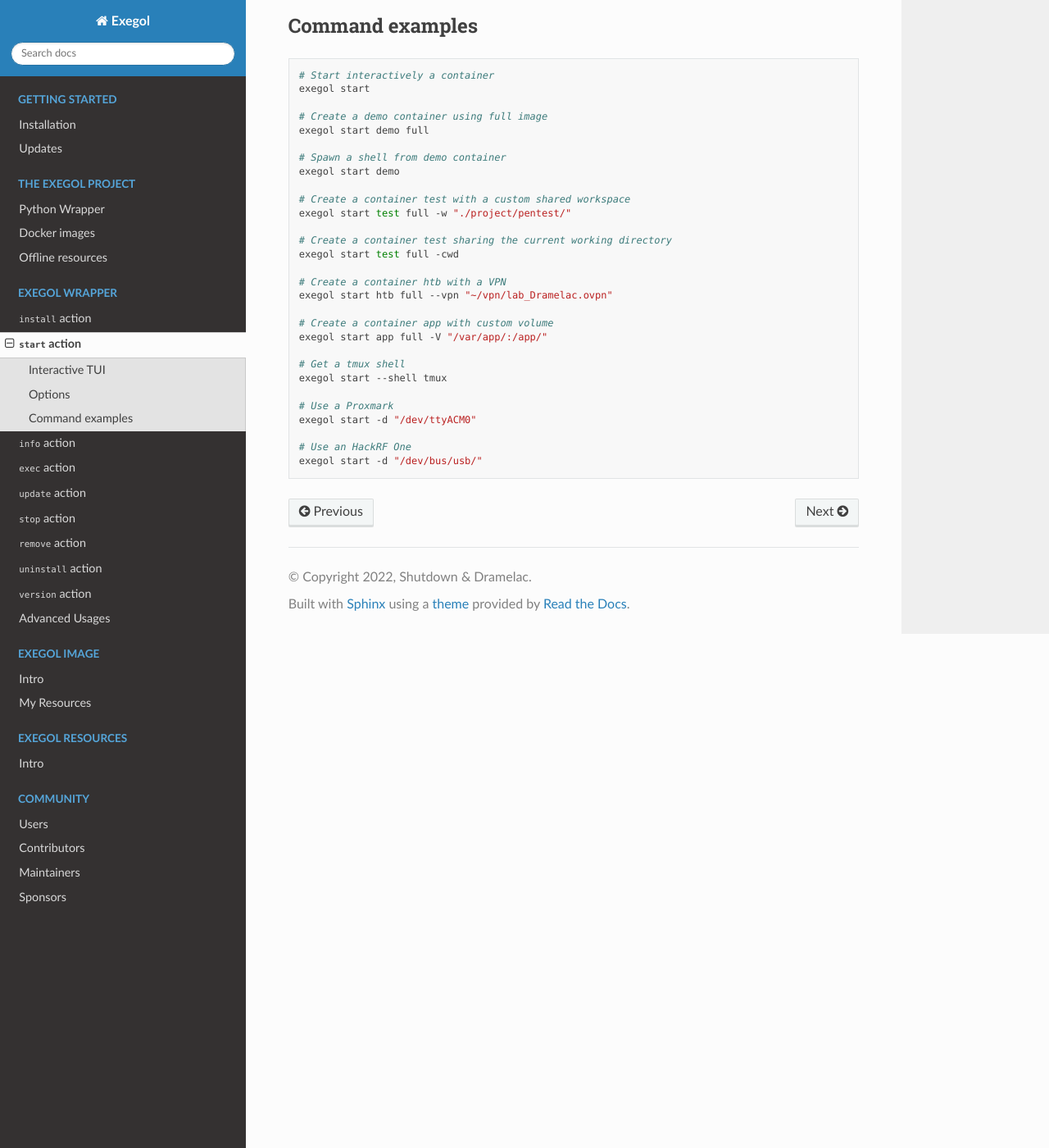
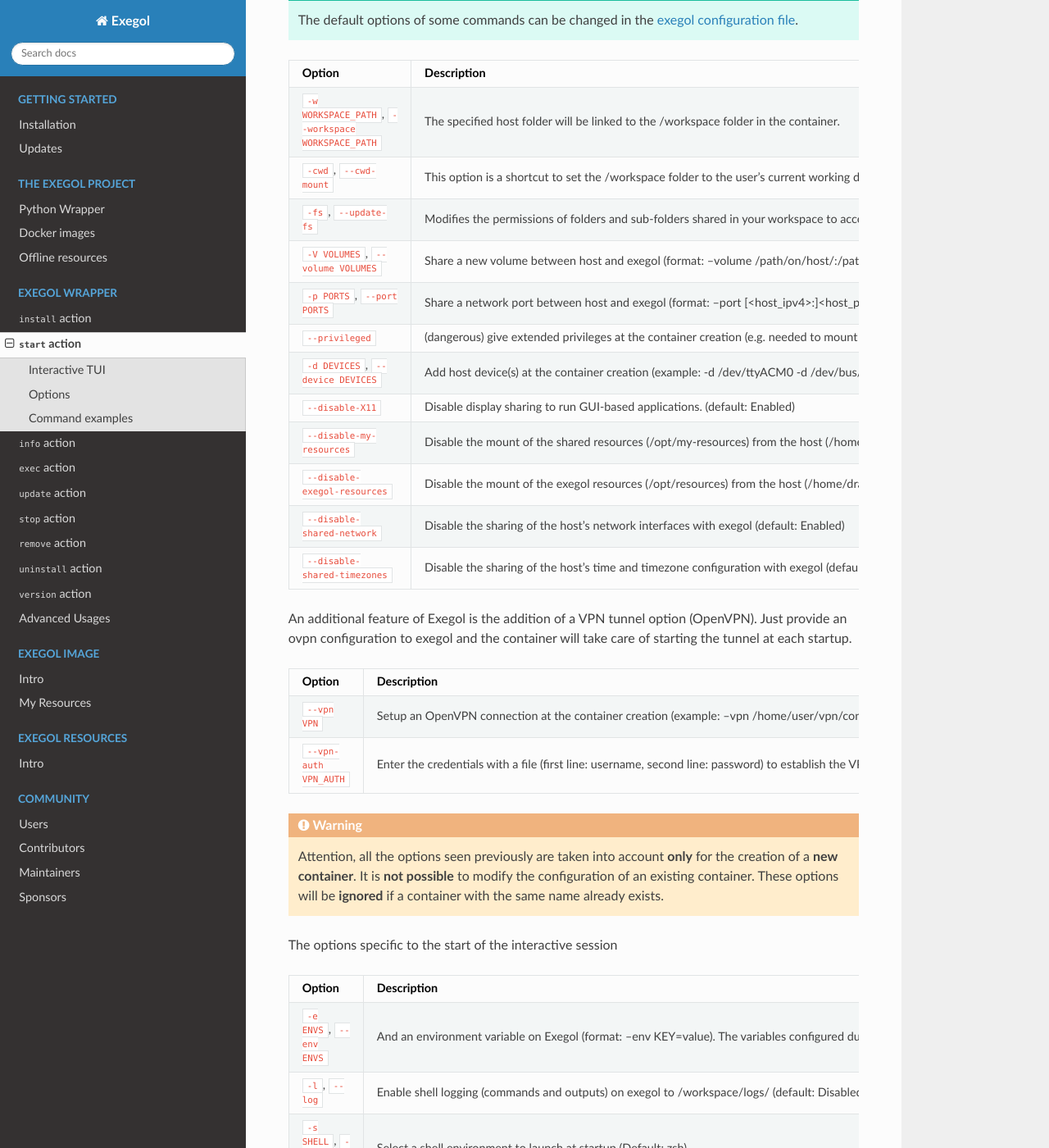
Before and after one commit to ThePorgs/Exegol-docs, a Sphinx documentation site: the page built from source/exegol-wrapper/start.rst, in a window 1280 px wide and 1400 px high, scrolled down 806 px. Shown: the whole window at 82% size. Built offline with Sphinx 7.4.7 and the Read the Docs theme 2.0.0, drawn with Linux system fonts in a browser that asks for light colours; some of the changed text lies outside the part shown.

Commit message:
Add start options

```diff
--- a/source/exegol-wrapper/advanced-usage.rst
+++ b/source/exegol-wrapper/advanced-usage.rst
@@ -2,7 +2,9 @@
 Advanced Usages
 ===============
 
-Custom configuration
+.. _exegol_configuration:
+
+Exegol configuration
 ====================
 
 Introduction
--- a/source/exegol-wrapper/start.rst
+++ b/source/exegol-wrapper/start.rst
@@ -24,12 +24,55 @@
 Options
 -------
 
-=================== =============
- Option              Description
-=================== =============
- todo                todo
-=================== =============
+Many options exist to customize the creation of exegol container.
 
+.. tip::
+    The default options of some commands can be changed in the :ref:`exegol configuration file<exegol_configuration>`.
+
+=========================================================== ===============================
+ Option                                                     Description
+=========================================================== ===============================
+``-w WORKSPACE_PATH``, ``--workspace WORKSPACE_PATH``       The specified host folder will be linked to the /workspace folder in the container.
+``-cwd``, ``--cwd-mount``                                   This option is a shortcut to set the /workspace folder to the user's current working directory (pwd).
+``-fs``, ``--update-fs``                                    Modifies the permissions of folders and sub-folders shared in your workspace to access the files created within the container using your host user account. (default: Disabled)
+``-V VOLUMES``, ``--volume VOLUMES``                        Share a new volume between host and exegol (format: --volume /path/on/host/:/path/in/container/).
+``-p PORTS``, ``--port PORTS``                              Share a network port between host and exegol (format: --port [<host_ipv4>:]<host_port>[:<container_port>][:<protocol>]. This configuration will disable the shared network with the host.
+``--privileged``                                            (dangerous) give extended privileges at the container creation (e.g. needed to mount things, to use wifi or bluetooth)
+``-d DEVICES``, ``--device DEVICES``                        Add host device(s) at the container creation (example: -d /dev/ttyACM0 -d /dev/bus/usb/).
+``--disable-X11``                                           Disable display sharing to run GUI-based applications. (default: Enabled)
+``--disable-my-resources``                                  Disable the mount of the shared resources (/opt/my-resources) from the host (/home/dramelac/.exegol/my-resources) (default: Enabled)
+``--disable-exegol-resources``                              Disable the mount of the exegol resources (/opt/resources) from the host (/home/dramelac/Documents/tools/Exegol/exegol-resources) (default: Enabled)
+``--disable-shared-network``                                Disable the sharing of the host's network interfaces with exegol (default: Enabled)
+``--disable-shared-timezones``                              Disable the sharing of the host's time and timezone configuration with exegol (default: Enabled)
+=========================================================== ===============================
+
+An additional feature of Exegol is the addition of a VPN tunnel option (OpenVPN).
+Just provide an ovpn configuration to exegol and the container will take care of starting the tunnel at each startup.
+
+========================= ===============================
+ Option                   Description
+========================= ===============================
+``--vpn VPN``             Setup an OpenVPN connection at the container creation (example: --vpn /home/user/vpn/conf.ovpn)
+``--vpn-auth VPN_AUTH``   Enter the credentials with a file (first line: username, second line: password) to establish the VPN connection automatically (example: --vpn-auth /home/user/vpn/auth.txt)
+========================= ===============================
+
+.. warning::
+    Attention, all the options seen previously are taken into account **only** for the creation of a **new container**.
+    It is **not possible** to modify the configuration of an existing container.
+    These options will be **ignored** if a container with the same name already exists.
+
+The options specific to the start of the interactive session
+
+=============================== ===============================
+ Option                         Description
+=============================== ===============================
+``-e ENVS``, ``--env ENVS``     And an environment variable on Exegol (format: --env KEY=value). The variables configured during the creation of the container will be persistent in all shells. If the container already exists, the variable will be present only in the current shell.
+``-l``, ``--log``               Enable shell logging (commands and outputs) on exegol to /workspace/logs/ (default: Disabled)
+``-s SHELL``, ``--shell SHELL`` Select a shell environment to launch at startup (Default: zsh)
+=============================== ===============================
+
+.. tip::
+    If the ``-l``/``--log`` option is enabled when creating a **new** container, all future shells will be automatically logged for this container.
 
 Command examples
 ----------------
```
